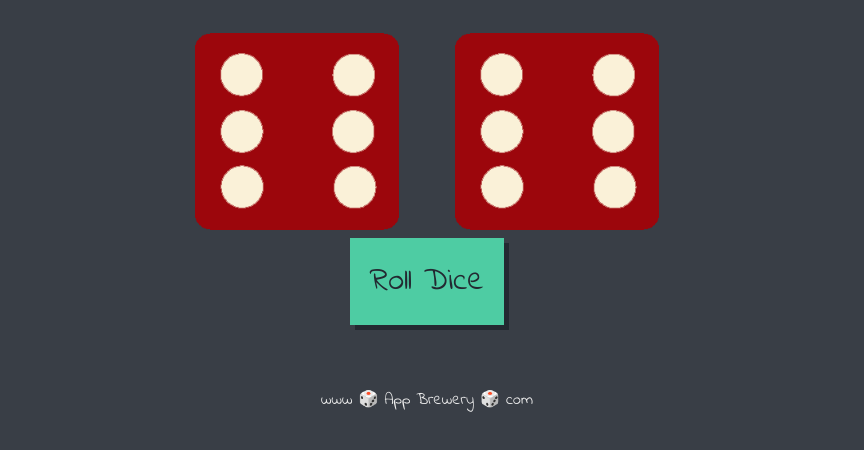
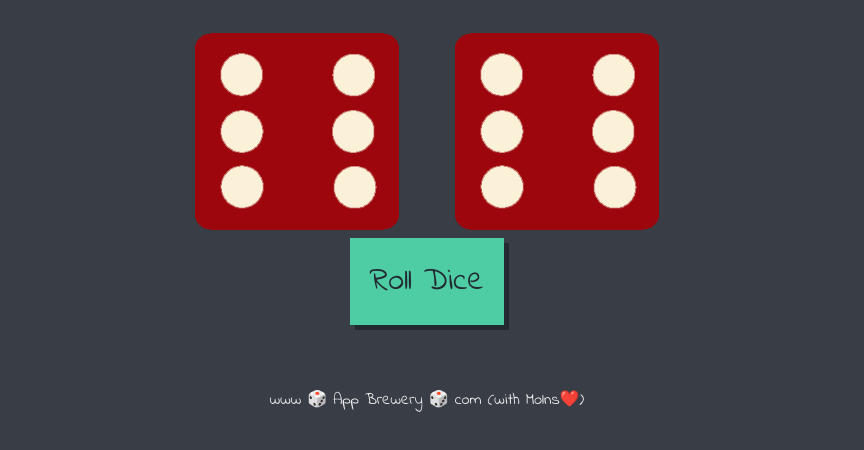
Before and after one commit to molns13/Dice, a plain HTML site: page dicee.html in a window 1280 px wide. Shown: the part 302-752 px from the top of the page, without its empty margins (213-1077 px from the left). Drawn offline with Linux system fonts and the light colour scheme.

Commit message:
A footerbe beírtam magam is.

```diff
--- a/dicee.html
+++ b/dicee.html
@@ -27,7 +27,7 @@
       <button class="btn">Roll Dice</button>
     </div>
 
-    <footer>www 🎲 App Brewery 🎲 com</footer>
+    <footer>www 🎲 App Brewery 🎲 com (with Molns❤️)</footer>
     <script src="main.js"></script>
   </body>
 </html>
```
